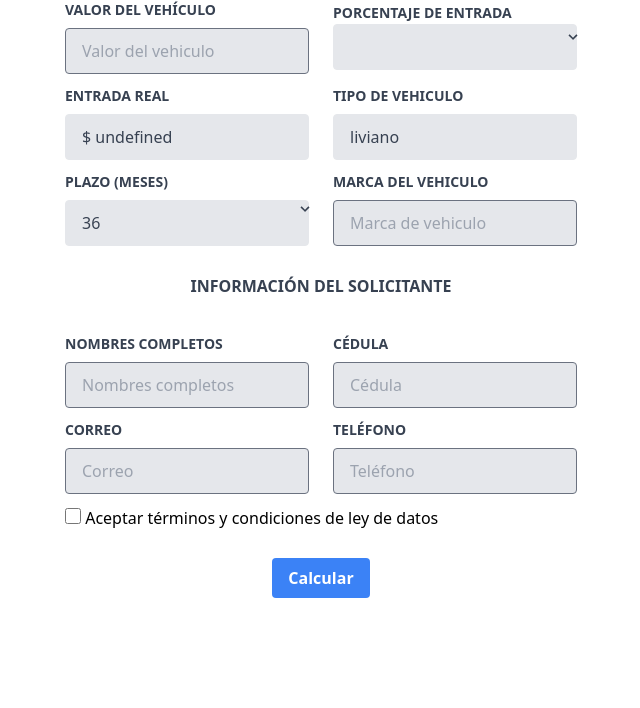
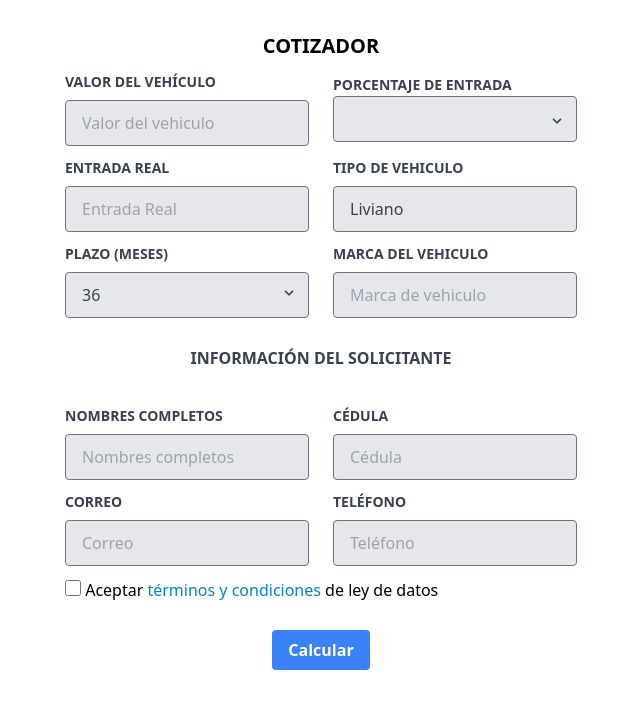
Before and after one commit to ritshrd/cotizadorBC, a React (Vite) app: page / in a window 1280 px wide. Shown: the top 708 px of the page, without its empty margins (319-959 px from the left). Built offline with nearby package versions, Linux system fonts and the light colour scheme.

Commit message:
first commit

```diff
--- a/src/App.jsx
+++ b/src/App.jsx
@@ -56,19 +56,27 @@ function App () {
     setValue('montoaFinanciar', montoaFinanciar)
     setValue('interes', tasaInteresAnual)
     setValue('marca', marcaVehiculo)
-    setValue('precio', valor)
+    setValue('precio', `$${valor.toLocaleString('en-US')}`)
     setValue('plazo', plazo)
-    setValue('entrada', entrada)
+    setValue('entrada', `$${entrada.toFixed(0).toLocaleString('en-US')}`)
     setValue('cuotas', cuotaMensual.toFixed())
-    setValue('encaje', encaje)
-    setValue('total', total)
+    setValue('encaje', `$${encaje.toFixed(0).toLocaleString('en-US')}`)
+    // setValue('total', `$${total.toFixed().toLocaleString('en-US')}`)
+
+    if (!isNaN(total)) {
+      setValue('total', `$${total.toFixed().toLocaleString('en-US')}`)
+    } else {
+      // Maneja el caso cuando total no es un número válido
+    }
 
     setFormularioEnviado(true) // Marca el formulario como enviado al final de tu lógica
   }
+
   const [valor, setValor] = useState('') // Agrega este estado al componente
 
   const handleValorChange = (e) => {
     setValor(e.target.value)
+    setValue('textoEntrada', 0)
     console.log(e.target.value)
   }
 
@@ -83,7 +91,6 @@ function App () {
   const year = currentDate.getFullYear()
   const month = String(currentDate.getMonth() + 1).padStart(2, '0')
   const day = String(currentDate.getDate()).padStart(2, '0')
-
   const formattedDate = `${year}-${month}-${day}`
 
   const print = () => window.print()
@@ -105,7 +112,7 @@ function App () {
                 </div>
                 <div className='w-full max-w-screen-lg flex flex-col py-4'>
                   <div className='font-semibold'>Marca: {watch('marca', '')} </div>
-                  <div className='font-semibold'>Precio: $ {watch('precio', '')} </div>
+                  <div className='font-semibold'>Precio: <input type='text' value={watch('precio', '')} /> </div>
                 </div>
                 <div className='w-full max-w-screen-lg flex flex-row p-4 bg-sky-600 text-white text-center'>
                   <div className='w-1/5'>
@@ -141,20 +148,20 @@ function App () {
                   </div>
                   <div className='w-1/5 text-end'>
 
-                    <div>$ {watch('cuotas', '')} </div>
+                    <div> ${watch('cuotas', '')} </div>
                   </div>
 
                 </div>
                 <div className='font-semibold p-2'>
                   <div className='flex flex-row justify-between'>
-                    <div>Forma de Pago: </div><div>Entrada:</div><div>$ {watch('entrada', '')} </div>
+                    <div>Forma de Pago: </div><div>Entrada:</div><div> {watch('entrada', '')} </div>
                   </div>
                   <div className='flex flex-row justify-between'>
-                    <div>Encaje 5%:</div><div>$ {watch('encaje', '')} </div>
+                    <div>Encaje 5%:</div><div>{watch('encaje', '')} </div>
                   </div>
                   <div className='flex flex-row justify-between'>
                     <div>Total :</div>
-                    <div>$ {watch('total', '')} </div>
+                    <div> <input type='text' /> {watch('total', '')} </div>
                   </div>
                 </div>
                 <div>
@@ -237,10 +244,10 @@ function App () {
             )
           : (
             <>
-              <div className='flex justify-center'>
+              <div className='flex justify-center p-8 '>
 
                 <form className='w-full max-w-lg' onSubmit={handleSubmit(onSubmit)}>
-
+                  <div className='w-full px-3 mb-9 md:mb-3 text-center font-bold text-xl'>COTIZADOR</div>
                   <div className='flex flex-wrap -mx-3 mb-6'>
 
                     <div className='w-full md:w-1/2 px-3 mb-9 md:mb-3'>
@@ -258,7 +265,7 @@ function App () {
                     <div className='relative w-full md:w-1/2 px-3 mb-6 md:mb-3'>
                       <label className=' text-gray-700 text-sm font-bold mb-2'>PORCENTAJE DE ENTRADA</label>
                       <select
-                        className='block appearance-none w-full bg-gray-200 border border-gray-200 text-gray-700 py-3 px-4 pr-8 rounded leading-tight focus:outline-none focus:bg-white focus:border-gray-500'
+                        className='appearance-none block w-full bg-gray-200 text-gray-700 border border-gray-500  rounded py-3 px-4 leading-tight focus:outline-none focus:bg-white'
                         {...register('entrada', {
 
                           required: {
@@ -267,6 +274,7 @@ function App () {
                           }
                         })}
                         onChange={handleEntradaChange}
+
                       >
                         <option />
                         <option value='30'>30%</option>
@@ -276,7 +284,7 @@ function App () {
 
                       </select>
                       {errors.entrada && <span>Este campo es requerido</span>}
-                      <div className='pointer-events-none absolute inset-y-0 right-0 flex items-center px-2 text-gray-700'>
+                      <div className='pointer-events-none absolute inset-y-0 pt-6 right-4 flex items-center px-2 text-gray-700'>
                         <svg className='fill-current h-4 w-4' xmlns='http://www.w3.org/2000/svg' viewBox='0 0 20 20'><path d='M9.293 12.95l.707.707L15.657 8l-1.414-1.414L10 10.828 5.757 6.586 4.343 8z' /></svg>
                       </div>
                     </div>
@@ -285,28 +293,30 @@ function App () {
                       <label className='block text-gray-700 text-sm font-bold mb-2 uppercase' htmlFor='Entrada'>Entrada real</label>
 
                       <input
-                        className='appearance-none block w-full bg-gray-200 text-gray-700 border   rounded py-3 px-4 leading-tight focus:outline-none focus:bg-white'
-                        type='text' placeholder='Entrada Real'
+                        className='appearance-none block w-full bg-gray-200 text-gray-700 border border-gray-500  rounded py-3 px-4 leading-tight focus:outline-none focus:bg-white'
+                        type='text'
+                        placeholder='Entrada Real'
                         disabled
-                        value={`$ ${watch('textoEntrada')}`}
+                        value={watch('textoEntrada') ? `$ ${watch('textoEntrada')}` : ''}
+
                       />
 
                     </div>
                     <div className='w-full md:w-1/2 px-3 mb-6 md:mb-3'>
                       <label className='block text-gray-700 text-sm font-bold mb-2 uppercase'>Tipo de vehiculo</label>
                       <select
-                        className='block appearance-none w-full bg-gray-200 border border-gray-200 text-gray-700 py-3 px-4 pr-8 rounded leading-tight focus:outline-none focus:bg-white focus:border-gray-500 '
+                        className='appearance-none block w-full bg-gray-200 text-gray-700 border border-gray-500  rounded py-3 px-4 leading-tight focus:outline-none focus:bg-white'
                         {...register('tipoVehiculo', { required: true })}
                       >
-                        <option value={16}>liviano</option>
-                        <option value={13}>pesado</option>
+                        <option value={16}>Liviano</option>
+                        <option value={13}>Pesado</option>
 
                       </select>
                     </div>
                     <div className='w-full md:w-1/2 px-3 mb-6 md:mb-3 relative'>
                       <label className='block text-gray-700 text-sm font-bold mb-2 uppercase'>Plazo (meses)</label>
                       <select
-                        className='block appearance-none w-full bg-gray-200 border border-gray-200 text-gray-700 py-3 px-4 pr-8 rounded leading-tight focus:outline-none focus:bg-white focus:border-gray-500 '
+                        className='appearance-none block w-full bg-gray-200 text-gray-700 border border-gray-500  rounded py-3 px-4 leading-tight focus:outline-none focus:bg-white'
                         {...register('plazo', { required: true })}
                       >
 
@@ -316,7 +326,7 @@ function App () {
                         <option value='72'>72</option>
 
                       </select>
-                      <div className='pointer-events-none absolute inset-y-0 right-0 flex items-center px-2 text-gray-700'>
+                      <div className='pointer-events-none absolute inset-y-0 pt-6 right-4 flex items-center px-2 text-gray-700'>
                         <svg className='fill-current h-4 w-4' xmlns='http://www.w3.org/2000/svg' viewBox='0 0 20 20'><path d='M9.293 12.95l.707.707L15.657 8l-1.414-1.414L10 10.828 5.757 6.586 4.343 8z' /></svg>
                       </div>
                     </div>
@@ -393,7 +403,7 @@ function App () {
                         name='terminos'
                         value={false}
                         type='checkbox'
-                      /> Aceptar términos y condiciones de ley de datos<br />
+                      /> Aceptar <a href='https://mtbusiness-corp.com/' target='_new' className='font-medium text-sky-600'>  términos y condiciones</a> de ley de datos<br />
                       {errors.terminos && <span>Debe aceptar los terminos y condiciones</span>}
                     </div>
                     <div className='w-full md:w-full px-3 mb-6 md:mb-3 py-4 text-center'>
```
